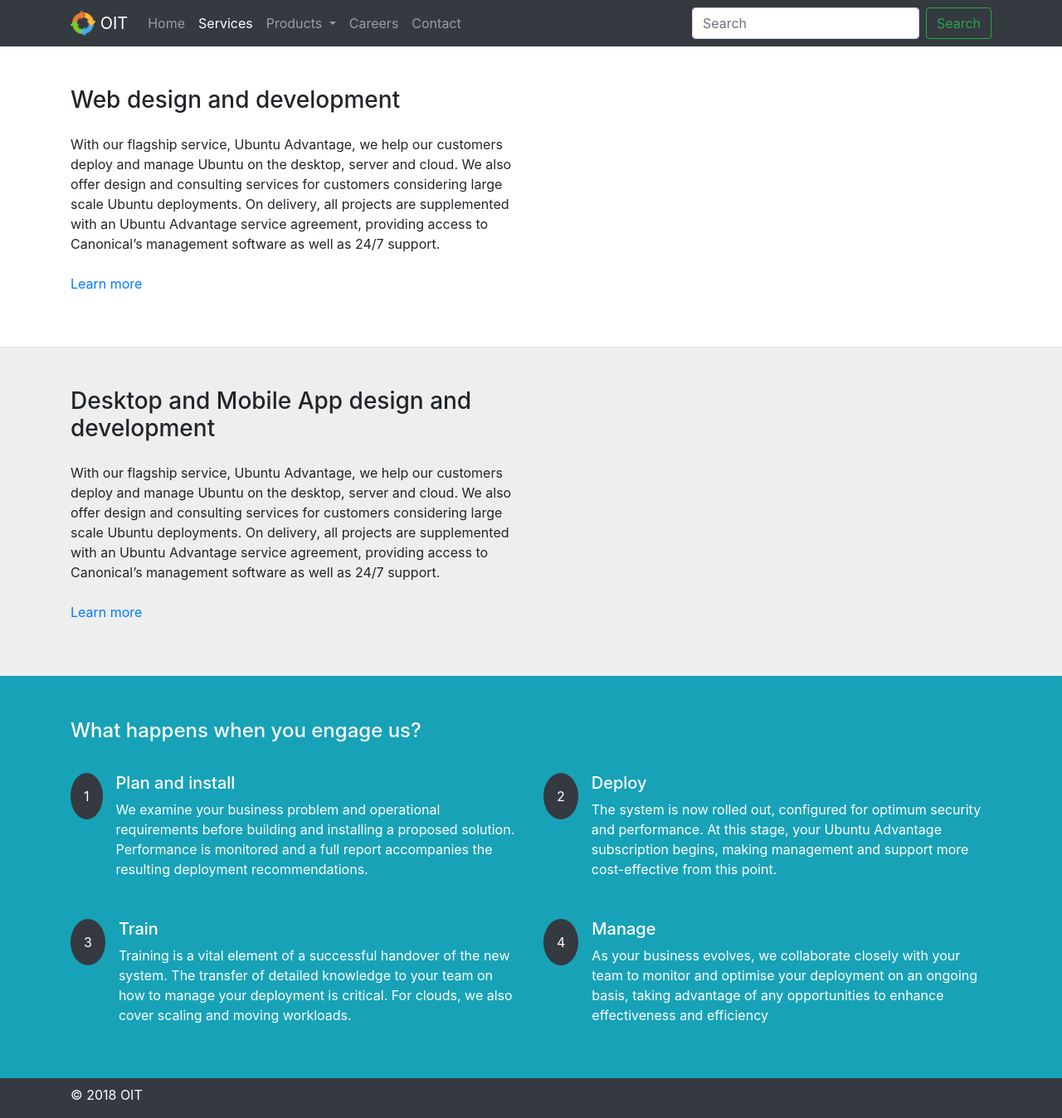
After one commit to navrang-hotel/oit, a Django app: page /base/services/ in a window 1280 px wide. The commit adds this page. Shown: the whole page at 83% size. Run offline with Django 3.2, Linux system fonts and the light colour scheme; some libraries are stand-ins or nearby versions.

Commit message:
Initial services page

```diff
--- a/base/templates/base/base_generic.html
+++ b/base/templates/base/base_generic.html
@@ -35,11 +35,11 @@
 
           <div class="collapse navbar-collapse" id="navbarSupportedContent">
             <ul class="navbar-nav mr-auto">
-              <li class="nav-item active">
-                <a class="nav-link" href="#">Home <span class="sr-only">(current)</span></a>
+              <li class="nav-item {% block navHom %}{% endblock %}">
+                <a class="nav-link" href="{% url 'base-index' %}">Home <span class="sr-only">(current)</span></a>
               </li>
-              <li class="nav-item">
-                <a class="nav-link" href="#">Services</a>
+              <li class="nav-item {% block navSer %}{% endblock %}">
+                <a class="nav-link" href="{% url 'base-services' %}">Services</a>
               </li>
               <li class="nav-item dropdown">
                 <a class="nav-link dropdown-toggle" href="#" id="navbarDropdown" role="button" data-toggle="dropdown" aria-haspopup="true" aria-expanded="false">
--- a/base/templates/base/index.html
+++ b/base/templates/base/index.html
@@ -1,4 +1,8 @@
 {% extends 'base/base_generic.html' %}
+
+{% block navHom%}
+  active
+{% endblock %}
 
 {% block content %}
   <div class="container-fluid nb-py-20px border-bottom" id="indexImgCtr">
--- /dev/null
+++ b/base/templates/base/services.html
@@ -0,0 +1,95 @@
+{% extends 'base/base_generic.html' %}
+
+{% block navSer %}
+  active
+{% endblock %}
+
+{% block content %}
+  <div class="container py-5">
+    <div class="row">
+      <div class="col-sm-6">
+        <h3>Web design and development</h3>
+        <p class="my-4">
+With     our flagship service, Ubuntu Advantage, we help our customers deploy and manage Ubuntu on the desktop, server and cloud. We also offer design and consulting services for customers considering large scale Ubuntu deployments. On delivery, all projects are supplemented with an Ubuntu Advantage service agreement, providing access to Canonical’s management software as well as 24/7 support.
+        </p>
+        <p>
+          <a href="">Learn more</a>
+        </p>
+      </div>
+      <div class="col-sm-6">
+      </div>
+    </div>
+  </div>
+
+  <div class="container-fluid py-5 nb-bg-lgray border-top">
+    <div class="container">
+      <div class="row">
+        <div class="col-sm-6">
+          <h3>Desktop and Mobile App design and development</h3>
+          <p class="my-4">
+With our flagship service, Ubuntu Advantage, we help our customers deploy and manage Ubuntu on the desktop, server and cloud. We also offer design and consulting services for customers considering large scale Ubuntu deployments. On delivery, all projects are supplemented with an Ubuntu Advantage service agreement, providing access to Canonical’s management software as well as 24/7 support.
+          </p>
+          <p>
+            <a href="">Learn more</a>
+          </p>
+        </div>
+        <div class="col-sm-6">
+        </div>
+      </div>
+    </div>
+  </div>
+
+  <div class="container-fluid py-5 bg-info text-white border-top">
+    <div class="container">
+      <h4 class="py-1">What happens when you engage us?</h4>
+      <div class="row my-3">
+        <div class="col-sm-6 py-3">
+          <div class="media">
+            <p class="bg-dark rounded-circle p-3 mr-3">
+              1
+            </p>
+            <div class="media-body">
+              <h5 class="mt-0">Plan and install</h5>
+We examine your business problem and operational requirements before building and installing a proposed solution. Performance is monitored and a full report accompanies the resulting deployment recommendations.
+            </div>
+          </div>
+        </div>
+        <div class="col-sm-6 py-3">
+          <div class="media">
+            <p class="bg-dark rounded-circle p-3 mr-3">
+              2
+            </p>
+            <div class="media-body">
+              <h5 class="mt-0">Deploy</h5>
+The system is now rolled out, configured for optimum security and performance. At this stage, your Ubuntu Advantage subscription begins, making management and support more cost-effective from this point.
+            </div>
+          </div>
+        </div>
+      </div>
+      <div class="row">
+        <div class="col-sm-6 py-3">
+          <div class="media">
+            <p class="bg-dark rounded-circle p-3 mr-3">
+              3
+            </p>
+            <div class="media-body">
+              <h5 class="mt-0">Train</h5>
+Training is a vital element of a successful handover of the new system. The transfer of detailed knowledge to your team on how to manage your deployment is critical. For clouds, we also cover scaling and moving workloads.
+            </div>
+          </div>
+        </div>
+        <div class="col-sm-6 py-3">
+          <div class="media">
+            <p class="bg-dark rounded-circle p-3 mr-3">
+              4
+            </p>
+            <div class="media-body">
+              <h5 class="mt-0">Manage</h5>
+As your business evolves, we collaborate closely with your team to monitor and optimise your deployment on an ongoing basis, taking advantage of any opportunities to enhance effectiveness and efficiency
+            </div>
+          </div>
+        </div>
+      </div>
+    </div>
+  </div>
+{% endblock %}
--- a/base/urls.py
+++ b/base/urls.py
@@ -13,4 +13,5 @@
 
 urlpatterns = [
     path('', views.index, name='base-index'),
+    path('services/', views.services, name='base-services'),
 ]
--- a/base/views.py
+++ b/base/views.py
@@ -13,3 +13,11 @@
     context = {}
 
     return render(request, template, context)
+
+def services(request):
+    """View function for services page."""
+
+    template = 'base/services.html'
+    context = {}
+
+    return render(request, template, context)
```
